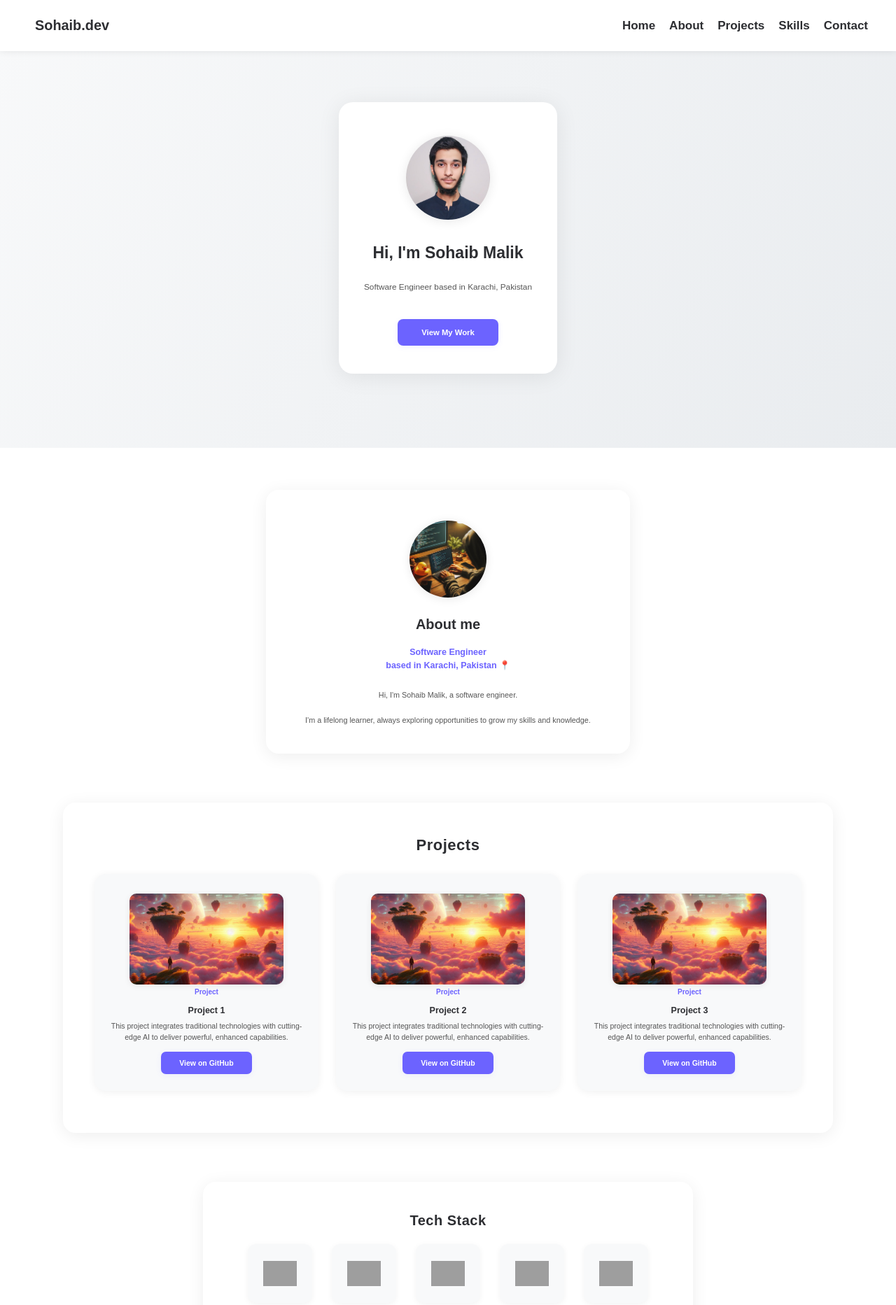
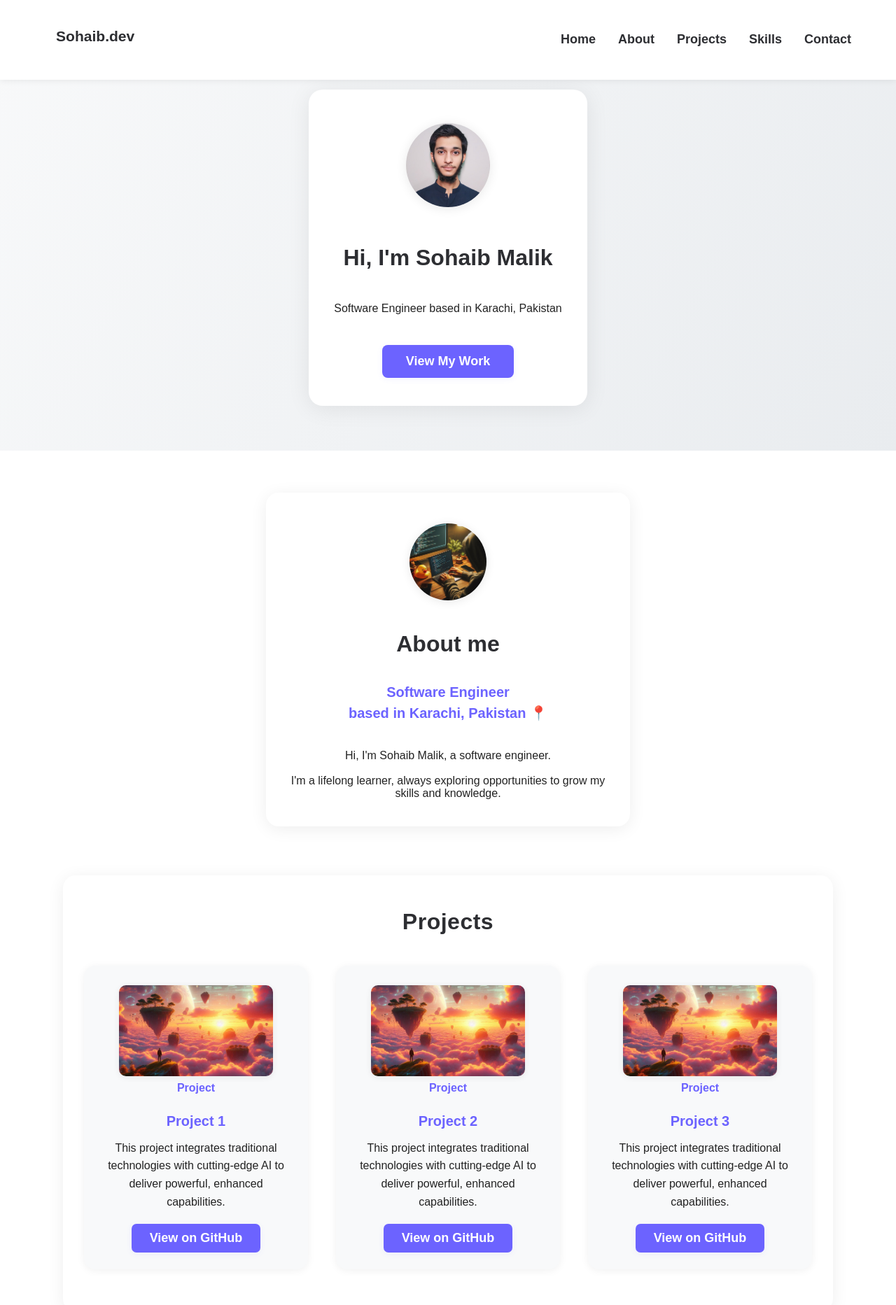
Before and after one commit to sohaibdevv/sohaibdevv-portfolio, a plain HTML site: page index.html in a window 1280 px wide. Shown: the top 1865 px of the page at 70% size. Drawn offline with Linux system fonts and the light colour scheme; grey boxes are pictures that could not be loaded.

Commit message:
Refactor styles and structure for improved accessibility and organization

```diff
--- a/style.css
+++ b/style.css
@@ -1,6 +1,8 @@
-/* Base Styles */
+/* =========================
+    Base Styles & Resets
+    ========================= */
 html {
-  font-size: 62.5%;
+  font-size: 100%; /* 16px default for accessibility */
   scroll-behavior: smooth;
 }
 
@@ -15,25 +17,77 @@ html {
 body {
   background: #fff;
   font-family: 'Poppins', sans-serif;
-  position: relative;
+  color: #222;
   margin: 0;
   padding: 0;
-  color: #222;
+  font-size: 1rem;
 }
 
-/* Navigation */
+/* =========================
+    Typography
+    ========================= */
+h2, h3, h4, footer h3 {
+  color: #2d2e32;
+  font-weight: 700;
+  margin-bottom: 0.6rem;
+}
+
+.hero-content h2,
+.about-section h3,
+.projects-section h2,
+.skills-section h2,
+#contact h2,
+footer h3 {
+  font-size: 2rem;
+}
+
+.about-section h4,
+.project-item h3 {
+  font-size: 1.25rem;
+  font-weight: 600;
+  color: #6c63ff;
+  margin-bottom: 0.7rem;
+  line-height: 1.5;
+}
+
+.hero-content p,
+.about-section p,
+.project-item p,
+#contact label,
+#contact input,
+#contact textarea {
+  font-size: 1rem;
+}
+
+@media (max-width: 600px) {
+  .hero-content h2,
+  .about-section h3,
+  .projects-section h2,
+  .skills-section h2,
+  #contact h2,
+  footer h3 {
+     font-size: 1.25rem;
+  }
+  .about-section h4,
+  .project-item h3 {
+     font-size: 1.1rem;
+  }
+}
+
+/* =========================
+    Navigation
+    ========================= */
 nav {
   display: flex;
   align-items: center;
   justify-content: space-between;
   background: #fff;
   box-shadow: 0 0 10px rgba(0,0,0,.09);
-  font-size: 1.7rem;
+  font-size: 1.125rem;
   padding: 2.5rem 4rem 2.5rem 5rem;
   position: fixed;
   top: 0; left: 0; width: 100%;
   z-index: 200;
-  height: auto;
 }
 
 .logo {
@@ -52,32 +106,36 @@ nav ul a {
   font-weight: 600;
   text-decoration: none;
   transition: color .23s;
+  font-size: 1.125rem;
 }
 
 nav ul a:hover {
   color: #6c63ff;
 }
 
-/* Responsive Navigation */
 @media (max-width: 768px) {
   nav { display: none; }
 }
 
+/* =========================
+    Container
+    ========================= */
 .container {
   margin: 0 auto;
   max-width: 107rem;
   padding: 0 4rem;
 }
 
-/* Hero Section */
+/* =========================
+    Hero Section
+    ========================= */
 .hero-section {
   display: flex;
   align-items: center;
   justify-content: center;
   min-height: 80vh;
   background: linear-gradient(120deg, #f8f9fa 0%, #e9ecef 100%);
-    padding-top: 8rem;
-    padding-bottom: 4rem;
+  padding: 8rem 0 4rem 0;
 }
 
 .hero-content {
@@ -102,24 +160,11 @@ nav ul a:hover {
   margin-bottom: 1.2rem;
 }
 
-.hero-content h2 {
-    font-size: 2.3rem;
-    font-weight: 700;
-    color: #2d2e32;
-    margin-bottom: 0.6rem;
-}
-
-.hero-content p {
-    font-size: 1.18rem;
-    color: #555;
-    margin-bottom: 1.2rem;
-}
-
 .cta-button {
   display: inline-block;
   background: #6c63ff;
   color: #fff;
-    font-size: 1.13rem;
+  font-size: 1.125rem;
   font-weight: 600;
   padding: 13px 34px;
   border-radius: 8px;
@@ -136,8 +181,7 @@ nav ul a:hover {
 
 @media (max-width: 600px) {
   .hero-section {
-        padding-top: 6rem;
-        padding-bottom: 2rem;
+     padding: 6rem 0 2rem 0;
   }
   .hero-content {
      padding: 32px 12px 28px 12px;
@@ -147,16 +191,15 @@ nav ul a:hover {
      width: 90px;
      height: 90px;
   }
-    .hero-content h2 {
-        font-size: 1.5rem;
-    }
   .cta-button {
      font-size: 1rem;
      padding: 11px 22px;
   }
 }
 
-/* About Me Section */
+/* =========================
+    About Me Section
+    ========================= */
 .about-section {
   display: flex;
   flex-direction: column;
@@ -180,28 +223,6 @@ nav ul a:hover {
   margin-bottom: 1.1rem;
 }
 
-.about-section h3 {
-    font-size: 2rem;
-    font-weight: 700;
-    color: #2d2e32;
-    margin-bottom: 0.3rem;
-}
-
-.about-section h4 {
-    font-size: 1.25rem;
-    font-weight: 600;
-    color: #6c63ff;
-    margin-bottom: 0.7rem;
-    line-height: 1.5;
-}
-
-.about-section p {
-    font-size: 1.08rem;
-    color: #555;
-    margin-bottom: 0;
-    line-height: 1.7;
-}
-
 @media (max-width: 600px) {
   .about-section {
      padding: 28px 10px 22px 10px;
@@ -211,24 +232,14 @@ nav ul a:hover {
      width: 78px;
      height: 78px;
   }
-    .about-section h3 {
-        font-size: 1.3rem;
-    }
-    .about-section h4 {
-        font-size: 1rem;
-    }
-    .about-section p {
-        font-size: 0.98rem;
-    }
 }
 
-
-/* Projects Section */
+/* =========================
+    Projects Section
+    ========================= */
 .projects-section {
   max-width: 1100px;
-    /* margin: 70px auto 0 auto; */
-    margin: 70px auto 70px auto;
-    /* padding: 48px 0 32px 0; */
+  margin: 70px auto;
   padding: 48px 0 60px 0;
   background: #fff;
   border-radius: 18px;
@@ -236,9 +247,6 @@ nav ul a:hover {
 }
 
 .projects-section h2 {
-    font-size: 2.2rem;
-    font-weight: 700;
-    color: #2d2e32;
   text-align: center;
   margin-bottom: 2.8rem;
   letter-spacing: 0.5px;
@@ -296,16 +304,11 @@ nav ul a:hover {
 }
 
 .project-item h3 {
-    font-size: 1.25rem;
-    font-weight: 700;
-    color: #2d2e32;
   margin-bottom: 0.7rem;
   text-align: center;
 }
 
 .project-item p {
-    font-size: 1.05rem;
-    color: #555;
   margin-bottom: 1.2rem;
   text-align: center;
   line-height: 1.6;
@@ -315,7 +318,7 @@ nav ul a:hover {
   display: inline-block;
   background: #6c63ff;
   color: #fff;
-    font-size: 1.05rem;
+  font-size: 1.125rem;
   font-weight: 600;
   padding: 10px 26px;
   border-radius: 7px;
@@ -357,22 +360,18 @@ nav ul a:hover {
      max-width: 98vw;
      height: 90px;
   }
-    .project-item h3 {
-        font-size: 1rem;
-    }
-    .project-item p {
-        font-size: 0.95rem;
-    }
   .project-item a {
      font-size: 0.98rem;
      padding: 8px 16px;
   }
 }
 
-/* Skills Section */
+/* =========================
+    Skills Section
+    ========================= */
 .skills-section {
   max-width: 700px;
-    margin: 60px auto 60px auto;
+  margin: 60px auto;
   background: #fff;
   border-radius: 18px;
   box-shadow: 0 4px 24px rgba(0,0,0,0.07);
@@ -381,9 +380,6 @@ nav ul a:hover {
 }
 
 .skills-section h2 {
-    font-size: 2rem;
-    font-weight: 700;
-    color: #2d2e32;
   margin-bottom: 2.2rem;
   letter-spacing: 0.5px;
 }
@@ -423,7 +419,6 @@ nav ul a:hover {
   transition: filter 0.3s;
 }
 
-
 @media (max-width: 700px) {
   .skills-section {
      padding: 28px 10px 22px 10px;
@@ -444,10 +439,12 @@ nav ul a:hover {
   }
 }
 
-/* Contact Section */
+/* =========================
+    Contact Section
+    ========================= */
 #contact {
   max-width: 520px;
-    margin: 60px auto 60px auto;
+  margin: 60px auto;
   background: #fff;
   border-radius: 18px;
   box-shadow: 0 4px 24px rgba(0,0,0,0.07);
@@ -459,9 +456,6 @@ nav ul a:hover {
 }
 
 #contact h2 {
-    font-size: 2rem;
-    font-weight: 700;
-    color: #2d2e32;
   margin-bottom: 1.5rem;
 }
 
@@ -473,8 +467,6 @@ nav ul a:hover {
 }
 
 #contact label {
-    font-size: 1.08rem;
-    color: #2d2e32;
   font-weight: 600;
   text-align: left;
   margin-bottom: 0.3rem;
@@ -486,7 +478,6 @@ nav ul a:hover {
   padding: 12px 14px;
   border: 1.5px solid #e9ecef;
   border-radius: 8px;
-    font-size: 1.05rem;
   font-family: inherit;
   background: #f8f9fa;
   color: #222;
@@ -504,7 +495,7 @@ nav ul a:hover {
 #contact button[type="submit"] {
   background: #6c63ff;
   color: #fff;
-    font-size: 1.13rem;
+  font-size: 1.125rem;
   font-weight: 600;
   padding: 13px 34px;
   border-radius: 8px;
@@ -539,6 +530,9 @@ nav ul a:hover {
   }
 }
 
+/* =========================
+    Footer
+    ========================= */
 footer {
   background: #2d2e32;
   padding: 5rem 0;
@@ -568,11 +562,11 @@ footer h3 {
 .footerb__socials a {
   color: #fff;
   font-size: 2.3rem;
+  transition: all 0.2s ease-in-out;
 }
 
 .footerb__socials a:hover {
   transform: scale(1.2);
-        transition: all 0.2s ease-in-out;
 }
 
 @media (max-width: 768px) {
```
Also changed, not shown: index.html (line endings or trailing spaces). Lines whose indentation alone changed are shown as unchanged.
